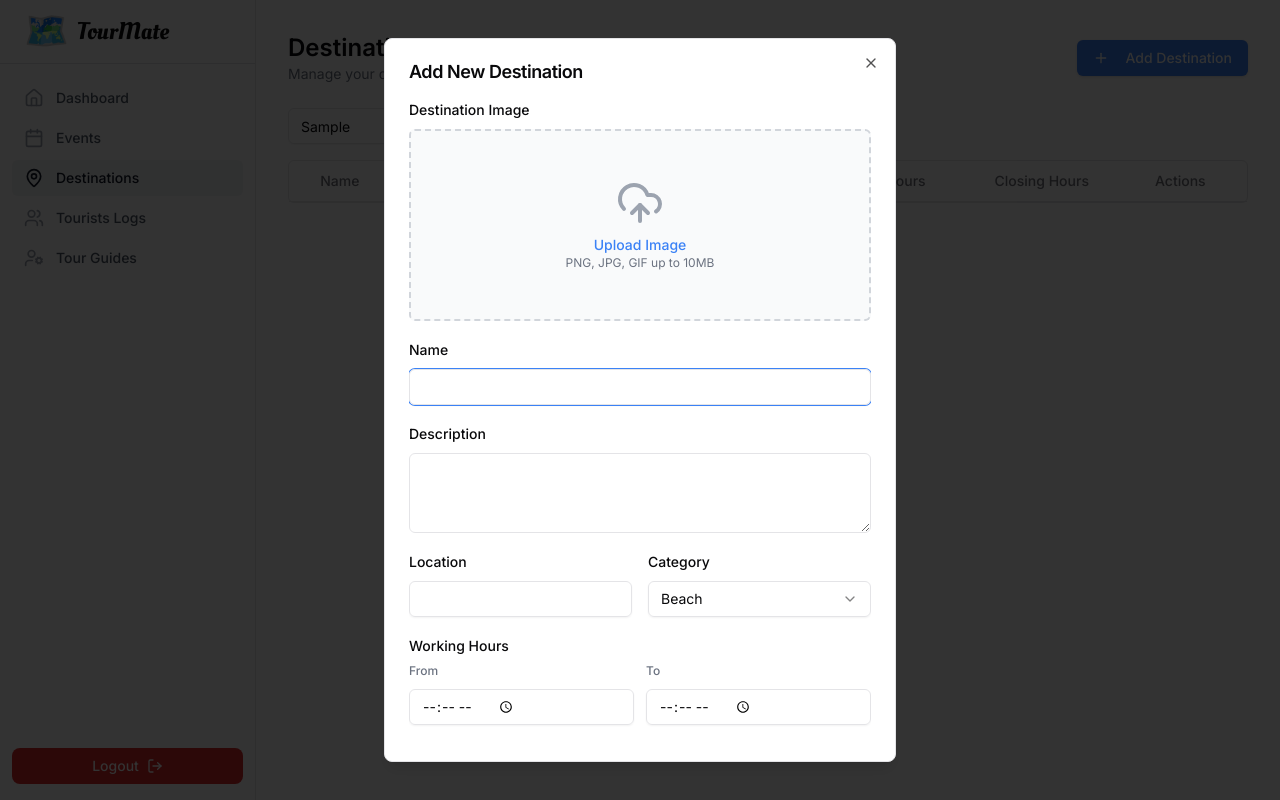
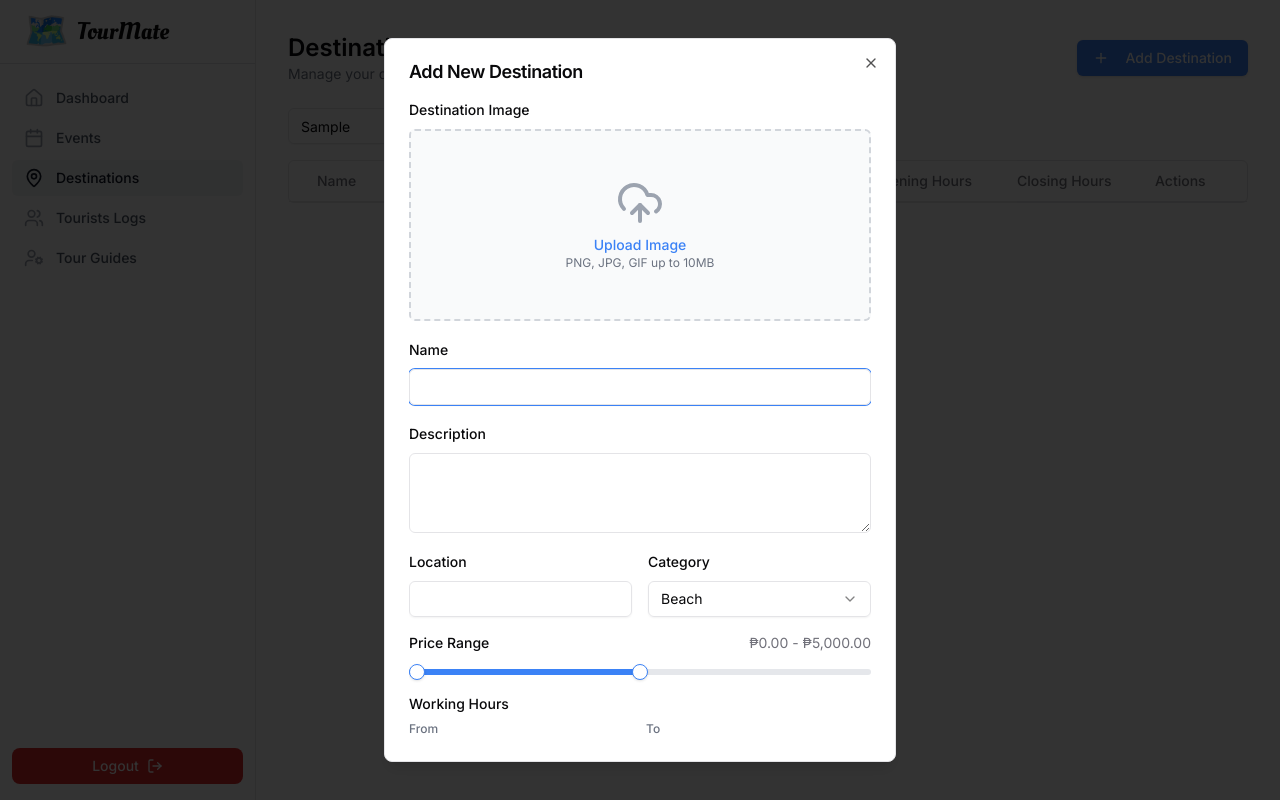
Before and after one commit to psycho2716/tour-mate, a Next.js app: page /admin/destinations in a window 1280 px wide. Both pictures are taken after typing "Sample" into the empty fields and a click on the button "Add Destination". Built offline with nearby package versions, Linux system fonts and the light colour scheme.

Commit message:
feat: Add price range functionality to destination management with UI updates

```diff
--- a/components/admin/destinations/AddDestinationModal.tsx
+++ b/components/admin/destinations/AddDestinationModal.tsx
@@ -20,6 +20,7 @@ import { destinationCategories, DestinationCategory } from "@/data/destinations"
 import { toast } from "sonner";
 import tourGuides from "@/data/tour-guides";
 import { Combobox } from "@/components/ui/combobox";
+import { Slider } from "@/components/ui/slider";
 
 interface AddDestinationModalProps {
     isOpen: boolean;
@@ -37,6 +38,7 @@ interface DestinationFormData {
     guides: { value: string; label: string }[];
     keywords: string[];
     coordinates?: { lat: number; lng: number };
+    priceRange: [number, number];
 }
 
 type DestinationFormState = {
@@ -94,6 +96,11 @@ const initialFormState: DestinationFormState = {
         value: null,
         error: null,
         rules: { required: false }
+    },
+    priceRange: {
+        value: [0, 5000] as [number, number],
+        error: null,
+        rules: { required: true }
     }
 };
 
@@ -116,7 +123,8 @@ export function AddDestinationModal({ isOpen, onClose, onSubmit }: AddDestinatio
                 closingHours: formState.closingHours.value as string,
                 guides: formState.guides.value as { value: string; label: string }[],
                 keywords: formState.keywords.value as string[],
-                coordinates: formState.coordinates?.value
+                coordinates: formState.coordinates?.value,
+                priceRange: formState.priceRange.value as [number, number]
             };
             onSubmit(formData);
             resetForm();
@@ -136,6 +144,13 @@ export function AddDestinationModal({ isOpen, onClose, onSubmit }: AddDestinatio
             };
             reader.readAsDataURL(file);
         }
+    };
+
+    const formatPrice = (value: number) => {
+        return new Intl.NumberFormat("en-PH", {
+            style: "currency",
+            currency: "PHP"
+        }).format(value);
     };
 
     return (
@@ -261,6 +276,30 @@ export function AddDestinationModal({ isOpen, onClose, onSubmit }: AddDestinatio
                     </div>
                 </div>
 
+                <div className="space-y-4">
+                    <div className="flex justify-between items-center">
+                        <Label htmlFor="priceRange">Price Range</Label>
+                        <span className="text-sm text-muted-foreground">
+                            {formatPrice(formState.priceRange.value[0])} -{" "}
+                            {formatPrice(formState.priceRange.value[1])}
+                        </span>
+                    </div>
+                    <Slider
+                        id="priceRange"
+                        min={0}
+                        max={10000}
+                        step={100}
+                        value={formState.priceRange.value}
+                        onValueChange={(value) =>
+                            setFieldValue("priceRange", value as [number, number])
+                        }
+                        className="w-full"
+                    />
+                    {formState.priceRange.error && (
+                        <p className="text-sm text-red-500">{formState.priceRange.error}</p>
+                    )}
+                </div>
+
                 <div>
                     <Label htmlFor="workingHours">Working Hours</Label>
                     <div className="grid grid-cols-1 sm:grid-cols-2 gap-3">
--- a/components/admin/destinations/DestinationsTable.tsx
+++ b/components/admin/destinations/DestinationsTable.tsx
@@ -82,6 +82,7 @@ export function DestinationsTable() {
                             <TableHead>Category</TableHead>
                             <TableHead>Keywords</TableHead>
                             <TableHead>Rating</TableHead>
+                            <TableHead>Price Range</TableHead>
                             <TableHead>Opening Hours</TableHead>
                             <TableHead>Closing Hours</TableHead>
                             <TableHead className="w-[100px]">Actions</TableHead>
@@ -113,6 +114,7 @@ export function DestinationsTable() {
                                         <Star className="ml-1 h-4 w-4 fill-yellow-400 text-yellow-400" />
                                     </span>
                                 </TableCell>
+                                <TableCell>{destination.priceRange}</TableCell>
                                 <TableCell>{destination.openingHours}</TableCell>
                                 <TableCell>{destination.closingHours}</TableCell>
                                 <TableCell>
--- a/components/admin/destinations/EditDestinationModal.tsx
+++ b/components/admin/destinations/EditDestinationModal.tsx
@@ -20,6 +20,8 @@ import { Destination, destinationCategories, DestinationCategory } from "@/data/
 import { toast } from "sonner";
 import tourGuides from "@/data/tour-guides";
 import { Combobox } from "@/components/ui/combobox";
+import { Slider } from "@/components/ui/slider";
+import { cn } from "@/lib/utils";
 
 interface EditDestinationModalProps {
     isOpen: boolean;
@@ -103,6 +105,13 @@ export function EditDestinationModal({
             value: null as File | null,
             error: null,
             rules: { required: false }
+        },
+        priceRange: {
+            value: Array.isArray(destination.priceRange)
+                ? destination.priceRange
+                : ([0, 5000] as [number, number]),
+            error: null,
+            rules: { required: true }
         }
     };
 
@@ -123,6 +132,7 @@ export function EditDestinationModal({
     const handleSubmit = (e: React.FormEvent) => {
         e.preventDefault();
         if (validateForm()) {
+            const [min, max] = formState.priceRange.value as [number, number];
             onSubmit(destination.id, {
                 name: formState.name.value,
                 description: formState.description.value,
@@ -132,13 +142,21 @@ export function EditDestinationModal({
                 closingHours: formState.closingHours.value,
                 guides: formState.guides.value,
                 keywords: formState.keywords.value.split(",").map((f) => f.trim()),
-                coordinates: destination.coordinates
+                coordinates: destination.coordinates,
+                priceRange: `${formatPrice(min)} - ${formatPrice(max)}`
             });
             resetForm();
             setImagePreview(destination.imgUrl);
             onClose();
             toast.success("Destination updated successfully");
         }
+    };
+
+    const formatPrice = (value: number) => {
+        return new Intl.NumberFormat("en-PH", {
+            style: "currency",
+            currency: "PHP"
+        }).format(value);
     };
 
     return (
@@ -242,7 +260,7 @@ export function EditDestinationModal({
                     </div>
 
                     <div className="space-y-2">
-                        <Label htmlFor="type">Type</Label>
+                        <Label htmlFor="type">Category</Label>
                         <Select
                             value={formState.category.value}
                             onValueChange={(value: DestinationCategory) =>
@@ -264,6 +282,76 @@ export function EditDestinationModal({
                             <p className="text-sm text-red-500">{formState.category.error}</p>
                         )}
                     </div>
+                </div>
+
+                <div className="space-y-4">
+                    <div className="flex justify-between items-center gap-4">
+                        <Label htmlFor="priceRange">Price Range</Label>
+                        <div className="flex items-center gap-2 text-sm">
+                            <Input
+                                type="number"
+                                min={0}
+                                max={10000}
+                                step={100}
+                                value={(formState.priceRange.value as [number, number])[0]}
+                                onChange={(e) => {
+                                    const newValue = parseInt(e.target.value);
+                                    const maxValue = (
+                                        formState.priceRange.value as [number, number]
+                                    )[1];
+                                    if (!isNaN(newValue) && newValue <= maxValue) {
+                                        setFieldValue("priceRange", [newValue, maxValue] as [
+                                            number,
+                                            number
+                                        ]);
+                                    }
+                                }}
+                                className="w-24 h-8 text-right"
+                            />
+                            <span className="text-muted-foreground">to</span>
+                            <Input
+                                type="number"
+                                min={0}
+                                max={10000}
+                                step={100}
+                                value={(formState.priceRange.value as [number, number])[1]}
+                                onChange={(e) => {
+                                    const newValue = parseInt(e.target.value);
+                                    const minValue = (
+                                        formState.priceRange.value as [number, number]
+                                    )[0];
+                                    if (!isNaN(newValue) && newValue >= minValue) {
+                                        setFieldValue("priceRange", [minValue, newValue] as [
+                                            number,
+                                            number
+                                        ]);
+                                    }
+                                }}
+                                className="w-24 h-8 text-right"
+                            />
+                        </div>
+                    </div>
+                    <div className="relative pt-1">
+                        <Slider
+                            id="priceRange"
+                            min={0}
+                            max={10000}
+                            step={100}
+                            value={formState.priceRange.value as [number, number]}
+                            onValueChange={(value) =>
+                                setFieldValue("priceRange", value as [number, number])
+                            }
+                            className={cn(
+                                "w-full",
+                                (formState.priceRange.value as [number, number])[0] === 0 &&
+                                    (formState.priceRange.value as [number, number])[1] === 0 &&
+                                    "before:bg-transparent"
+                            )}
+                        />
+                    </div>
+                    {formState.priceRange.error && (
+                        <p className="text-sm text-red-500">{formState.priceRange.error}</p>
+                    )}
                 </div>
 
                 <div>
--- /dev/null
+++ b/components/ui/slider.tsx
@@ -0,0 +1,30 @@
+"use client";
+
+import * as React from "react";
+import * as SliderPrimitive from "@radix-ui/react-slider";
+
+import { cn } from "@/lib/utils";
+
+const Slider = React.forwardRef<
+    React.ElementRef<typeof SliderPrimitive.Root>,
+    React.ComponentPropsWithoutRef<typeof SliderPrimitive.Root>
+>(({ className, ...props }, ref) => (
+    <SliderPrimitive.Root
+        ref={ref}
+        className={cn("relative flex w-full touch-none select-none items-center", className)}
+        {...props}
+    >
+        <SliderPrimitive.Track className="relative h-1.5 w-full grow overflow-hidden rounded-full bg-gray-200">
+            <SliderPrimitive.Range className="absolute h-full bg-primary" />
+        </SliderPrimitive.Track>
+        {(props.value as number[]).map((_, index) => (
+            <SliderPrimitive.Thumb
+                key={index}
+                className="block h-4 w-4 rounded-full border border-primary bg-background shadow transition-colors focus-visible:outline-none focus-visible:ring-1 focus-visible:ring-ring disabled:pointer-events-none disabled:opacity-50"
+            />
+        ))}
+    </SliderPrimitive.Root>
+));
+Slider.displayName = SliderPrimitive.Root.displayName;
+
+export { Slider };
--- a/data/destinations.ts
+++ b/data/destinations.ts
@@ -17,6 +17,7 @@ export interface Destination {
     imgUrl: string;
     openingHours: string;
     closingHours: string;
+    priceRange: string;
     guides: { id: string }[];
     coordinates: {
         lat: number;
@@ -46,6 +47,7 @@ export const destinations: Destination[] = [
         imgUrl: "/images/destinations/bonbon.jpg",
         openingHours: "7:00 AM",
         closingHours: "5:00 PM",
+        priceRange: "₱0 - ₱500",
         guides: [{ id: "1" }, { id: "2" }],
         coordinates: {
             lat: 12.578737019901709,
@@ -63,6 +65,7 @@ export const destinations: Destination[] = [
         imgUrl: "/images/destinations/fuerza.jpg",
         openingHours: "9:00 AM",
         closingHours: "5:00 PM",
+        priceRange: "₱0 - ₱100",
         guides: [{ id: "2" }, { id: "3" }],
         coordinates: {
             lat: 12.578737019901709,
--- a/package.json
+++ b/package.json
@@ -16,6 +16,7 @@
         "@radix-ui/react-label": "^2.1.2",
         "@radix-ui/react-popover": "^1.1.6",
         "@radix-ui/react-select": "^2.1.6",
+        "@radix-ui/react-slider": "^1.2.3",
         "@radix-ui/react-slot": "^1.1.2",
         "@radix-ui/react-tabs": "^1.1.3",
         "@react-google-maps/api": "^2.20.6",
```
Also changed, not shown: 1 other file (tests, documents, lock files or other folders).
